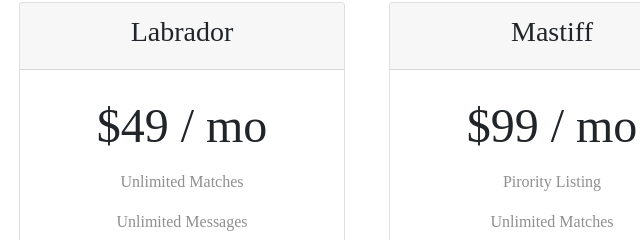
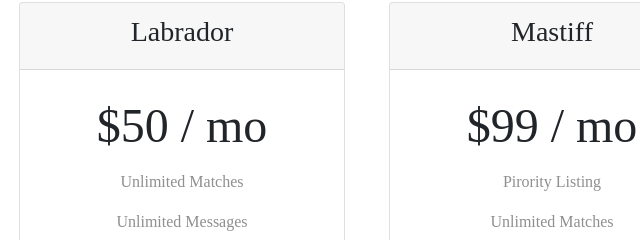
Before and after one commit to codeknock/tindog, a plain HTML site: page TinDog-Start-master-2/index.html in a window 1280 px wide. Shown: the part 2359-2599 px from the top of the page, 458-1098 px from the left. Drawn offline with nearby package versions, Linux system fonts and the light colour scheme.

Commit message:
49 to 50

```diff
--- a/TinDog-Start-master-2/index.html
+++ b/TinDog-Start-master-2/index.html
@@ -186,7 +186,7 @@
             </div>
 
             <div class="card-body">
-              <h2>$49 / mo</h2>
+              <h2>$50 / mo</h2>
               <p>Unlimited Matches</p>
               <p>Unlimited Messages</p>
               <p>Unlimited App Usage</p>
```
